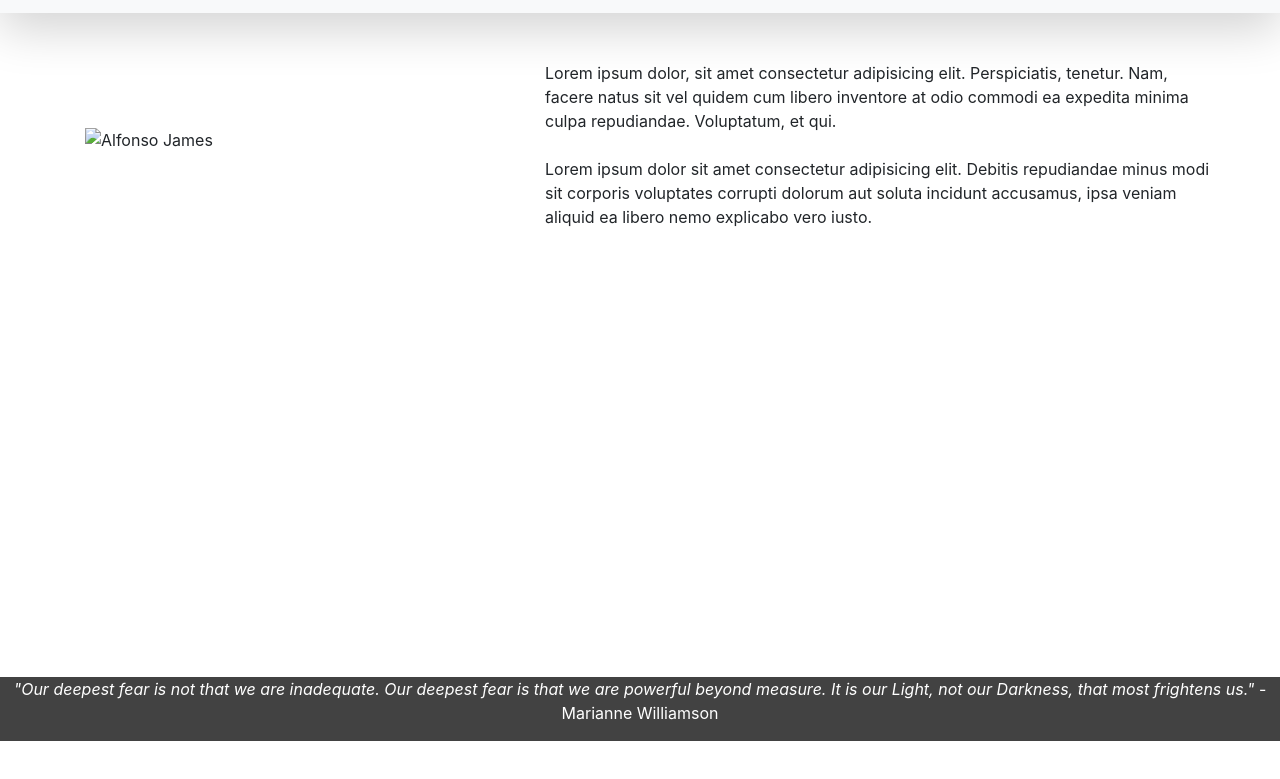
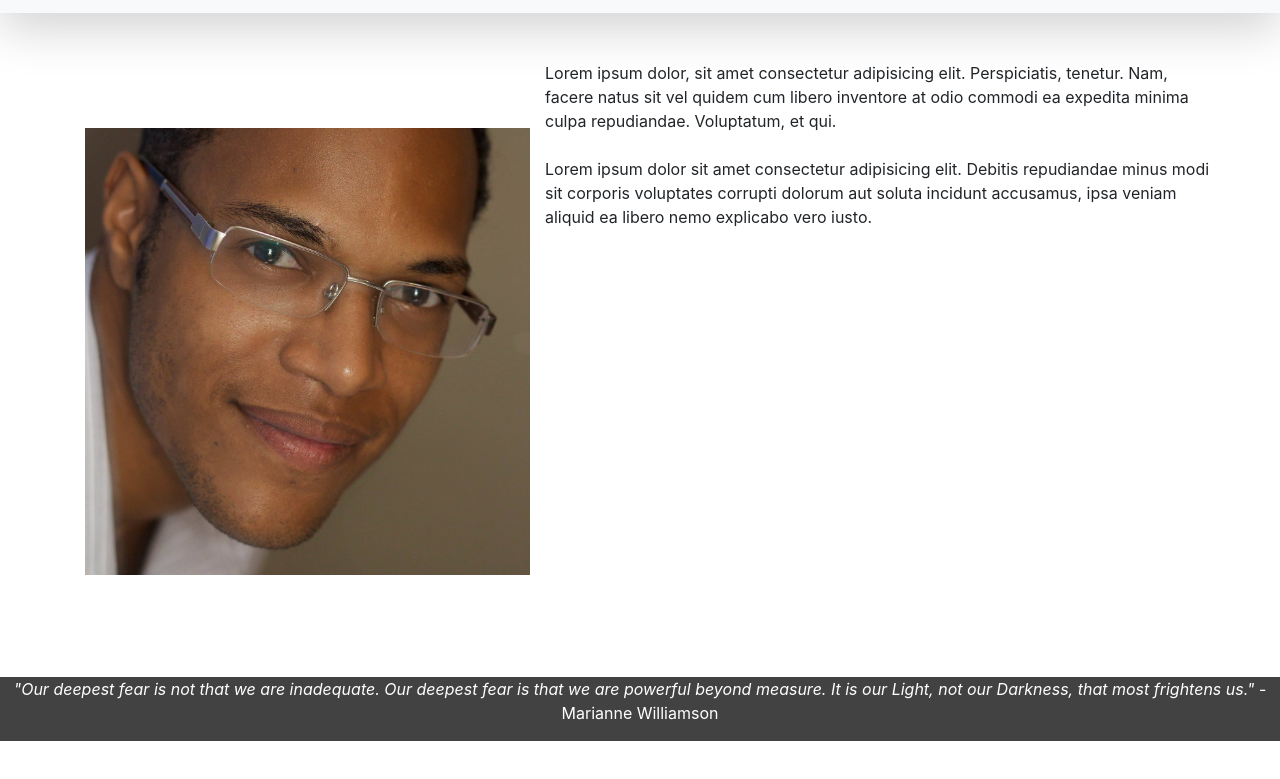
Before and after one commit to AlfonsoJames/AJHW2, a plain HTML site: page index.html in a window 1280 px wide. Shown: the part 59-838 px from the top of the page. Drawn offline with nearby package versions, Linux system fonts and the light colour scheme.

Commit message:
added relative path for img

```diff
--- a/index.html
+++ b/index.html
@@ -67,7 +67,7 @@
         <Section class="container">
             <div class="row">
                 <section class="col-5">
-                    <img src="C:\Users\dpalf\OneDrive\Desktop\Head.jpg" alt="Alfonso James">
+                    <img src="assets/head.jpg" alt="Alfonso James">
                 </section>
                 <article class=col-7>
                     <div class="row"> </div>
```
Also changed, not shown: assets/head.jpg (added).
